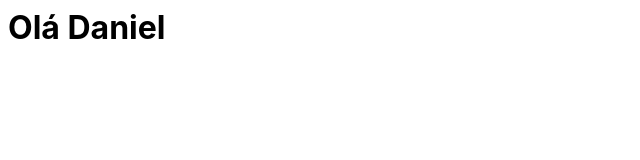
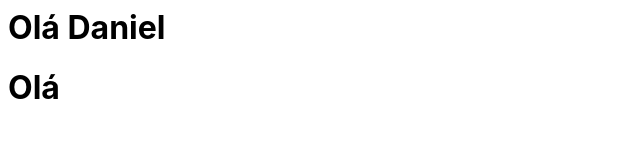
Before and after one commit to DanielLemosELEMESMO/Landing-Page-TAJ-Home-Resort, a React (Create React App) app: page / in a window 1280 px wide. Shown: the top 160 px of the page, without its empty margins (0-640 px from the left). Built offline with nearby package versions, Linux system fonts and the light colour scheme.

Commit message:
1 binaries uploaded

```diff
--- a/src/App.js
+++ b/src/App.js
@@ -1,11 +1,13 @@
 import React from 'react';
 import Cabecalho from './Components/Blocos/Cabecalho.js';
+import Introducao from './Components/Blocos/Introducao.js';
 import './style.css';
 
 export default function App() {
   return (
     <div>
       <Cabecalho name="Daniel" />
+      <Introducao/>
     </div>
   );
 }
--- /dev/null
+++ b/src/Components/Blocos/Introducao.js
@@ -0,0 +1,14 @@
+import React from 'react';
+import Bloco from './Bloco';
+
+const Introducao = (props) => {
+  return (
+    <div>
+      <Bloco>
+        <h1>Olá {props.name}</h1>
+      </Bloco>
+    </div>
+  );
+};
+
+export default Introducao;
```
Also changed, not shown: src/assets/images/logo grande.png (added).
